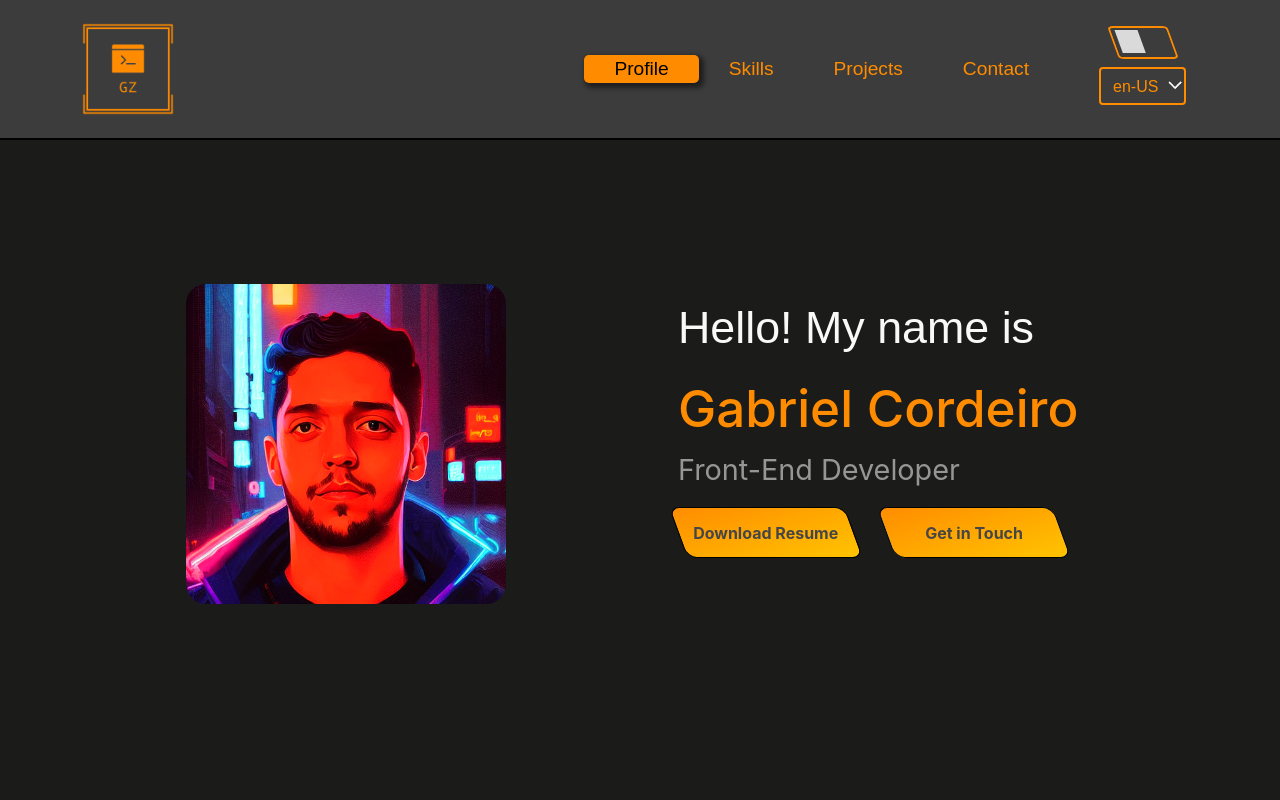
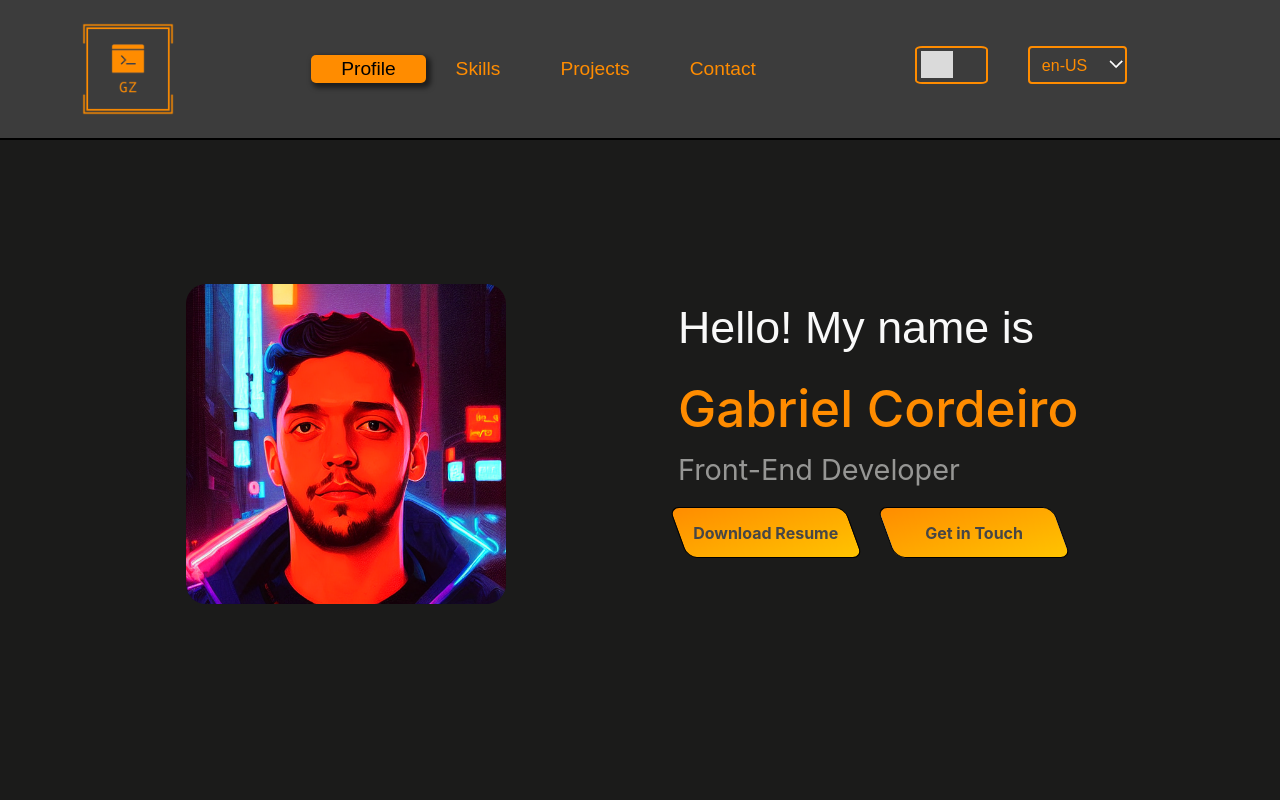
Before and after one commit to GabrielCordeiro97/GabrielCordeiro97.github.io, a Vue app: page / in a window 1280 px wide. Shown: the top 800 px of the page. Built offline with nearby package versions, Linux system fonts and the light colour scheme; what @storyblok/vue-2 would draw is missing.

Commit message:
ajustando header

```diff
--- a/src/components/Header-component.vue
+++ b/src/components/Header-component.vue
@@ -133,20 +133,22 @@ export default {
 .menu__nav {
   display: flex;
   align-items: center;
-  margin-right: 40px;
+  margin-right: 60px;
 }
 .menu {
   display: flex;
   justify-content: right;
+  width: 80%;
 }
 
 /* BOTAO LIGHT MODE E O ESTILO DO LIGHT MODE ABAIXO*/
 .menu__button-light {
+  padding: 10px;
+  width: 350px;
   display: flex;
   align-items: center;
   justify-content: center;
-  flex-direction: column;
-  margin-right: 30px;
+  margin-right: 2%;
 }
 .header.lightMode {
   background-color: rgb(255, 140, 0);
@@ -164,11 +166,11 @@ export default {
 .menu__button-switch {
   position: relative;
   display: inline-block;
-  width: 60px;
-  height: 33px;
+  width: 73px;
+  height: 38px;
   border: solid rgb(255, 140, 0) 2px;
   border-radius: 10%;
-  transform: skew(20deg);
+
 }
 .menu__button-switch input {
   opacity: 0;
@@ -176,6 +178,7 @@ export default {
   height: 0;
 }
 .menu__button-slider {
+  width: 68px;
   position: absolute;
   cursor: pointer;
   top: 0;
@@ -190,8 +193,8 @@ export default {
 .menu__button-slider:before {
   position: absolute;
   content: "";
-  height: 23px;
-  width: 23px;
+  height: 27px;
+  width: 32px;
   left: 4px;
   bottom: 4px;
   background-color: rgb(218, 218, 218);
@@ -227,6 +230,7 @@ input:checked + .menu__button-slider:before {
   border: none;
   border-radius: 5px;
   font-size: 0.5rem;
+  width: 30% !important;
 }
 .lang-button {
   background-color: rgb(60, 60, 60) !important;
@@ -234,5 +238,6 @@ input:checked + .menu__button-slider:before {
   font-family: "DM Sans", sans-serif;
   color: darkorange !important;
   border: 2px darkorange solid !important;
+  margin-left: 40px;
 }
 </style>
```
